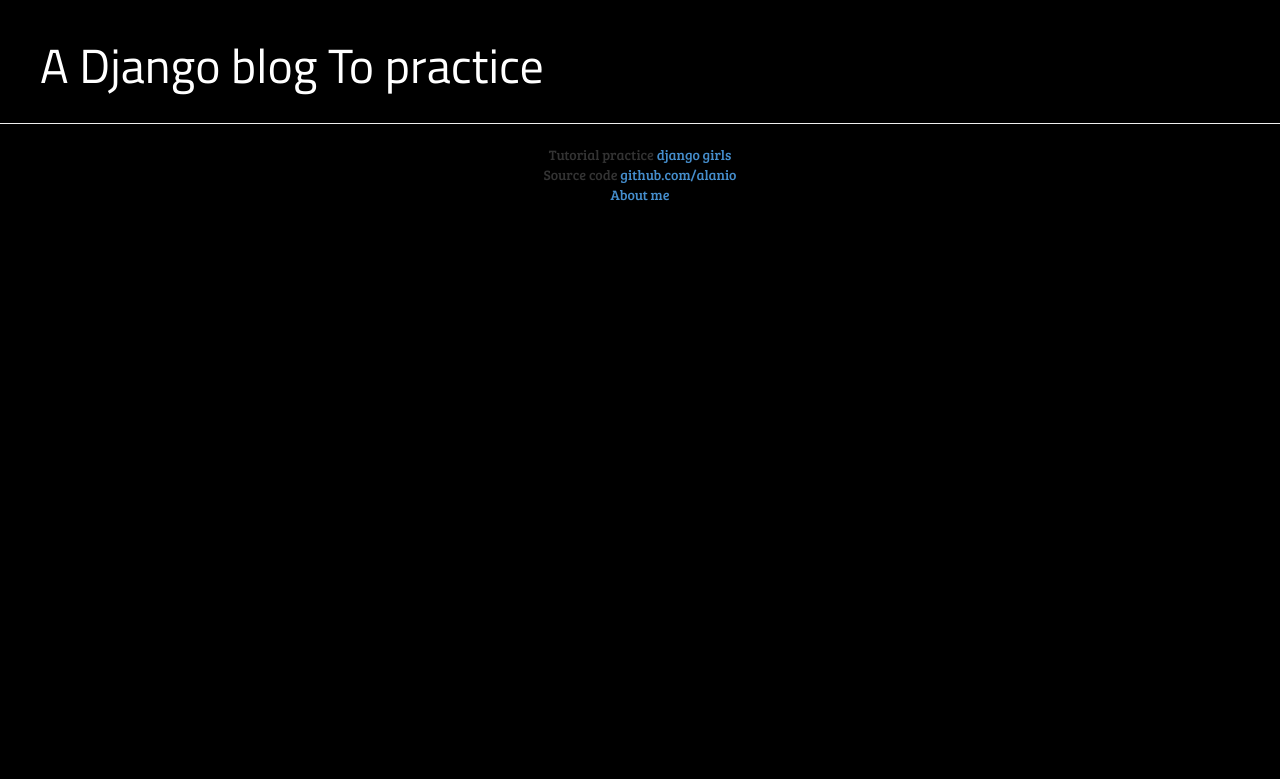
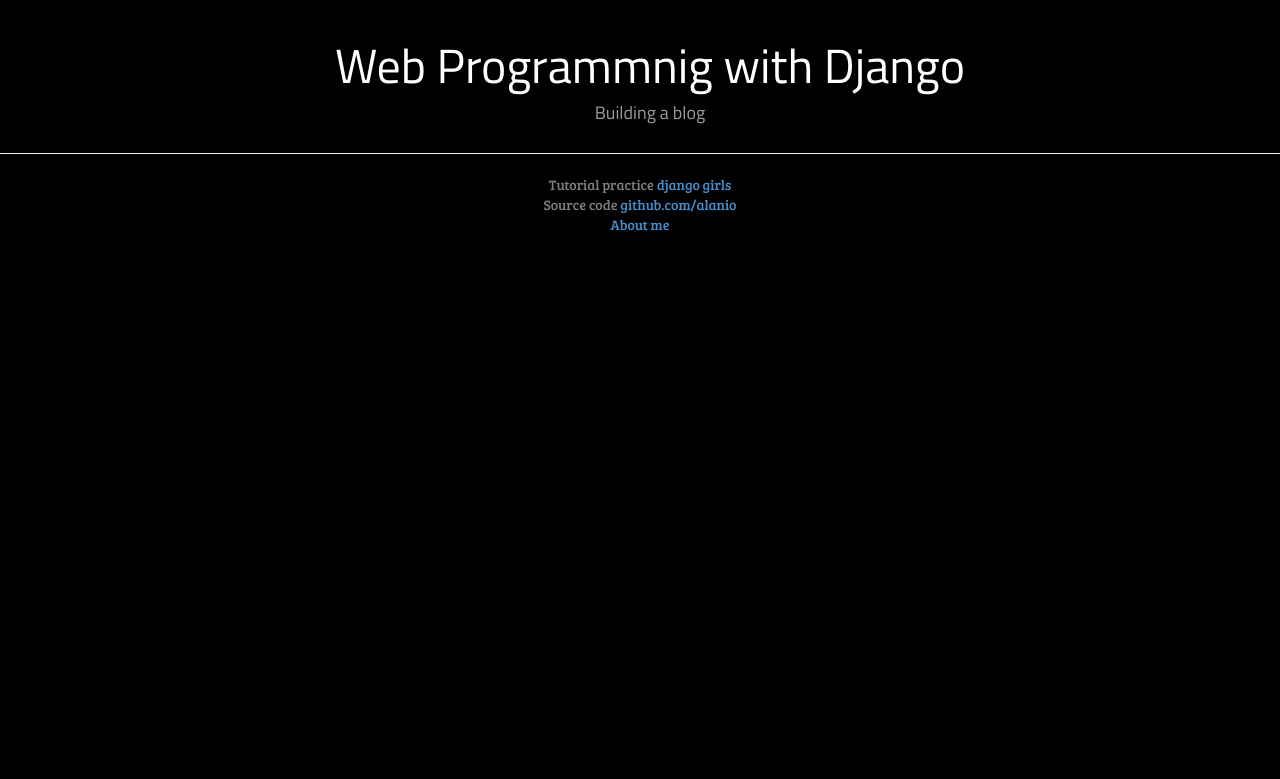
Before and after one commit to alanio/my-first-blog, a Django app: page / in a window 1280 px wide. Shown: the top 779 px of the page. Run offline with Django 3.2, Linux system fonts and the light colour scheme; data that the repository does not hold is empty; some libraries are stand-ins or nearby versions.

Commit message:
Let page-header in center.

```diff
--- a/blog/static/css/blog.css
+++ b/blog/static/css/blog.css
@@ -6,6 +6,7 @@ h1 a {
 
 body {
 	background-color: #000000;
+
 }
 
 .page-header {
@@ -18,10 +19,23 @@ body {
 	color: #ffffff;
 	font-size: 36pt;
 	text-decoration: none;
+    text-align: center;
+}
+
+.page-header-sub{
+    text-align: center;
+    font-family: 'Titillium Web';
+    color: #9C9C9C;
+
+
 }
 
 .content{
 	margin-left: 40px;
+}
+
+.container{
+
 }
 
 h1, h2, h3, h4 {
@@ -60,8 +74,9 @@ h1, h2, h3, h4 {
     margin-bottom: 70px;
 	font-family: 'Bree Serif';
 	font-size: 20px;
+}
 
-}
+
 
 .post p{
     color: #ffffff;
@@ -79,6 +94,7 @@ h1, h2, h3, h4 {
 
 .footer p{
     font-family: 'Bree Serif';
+    color: #7E7E7E;
 }
 
 a{
@@ -88,3 +104,7 @@ a{
 a:hover, a:focus{
     color: #3B6363;
 }
+
+.main{
+
+}
--- a/blog/templates/blog/base.html
+++ b/blog/templates/blog/base.html
@@ -1,7 +1,7 @@
 {% load staticfiles %}
 <html>
     <head>
-        <title>Practicing...</title>
+        <title>Django Pra</title>
         <link rel="stylesheet" href="//maxcdn.bootstrapcdn.com/bootstrap/3.2.0/css/bootstrap.min.css">
         <link rel="stylesheet" href="//maxcdn.bootstrapcdn.com/bootstrap/3.2.0/css/bootstrap-theme.min.css">
         <link href="https://fonts.googleapis.com/css?family=Titillium+Web&subset=latin,latin-ext" rel="stylesheet" type="text/css">
@@ -19,9 +19,10 @@
 
 
     </head>
-    <body>
+    <body class="main">
         <div class="page-header">
-            <h1><a href="/">A Django blog To practice</a></h1>
+            <h1><a href="/">Web Programmnig with Django</a></h1>
+            <h4 class="page-header-sub">Building a blog</h4>
         </div>
 
         <div class="content container">
--- a/blog/templates/blog/post_detail.html
+++ b/blog/templates/blog/post_detail.html
@@ -1,9 +1,7 @@
 {% extends 'blog/base.html' %}
 
 {% block content %}
-    <div class="post">
-
-
+    <div class="post ">
         {% if post.published_date %}
 
             <div class="date">
@@ -15,7 +13,7 @@
         {% endif %}
 
         <h1>{{ post.title }}</h1>
-        </br></br>
+        </br>
         <p>{{ post.text|linebreaksbr }}</p>
 		</br>
     </div>
```
